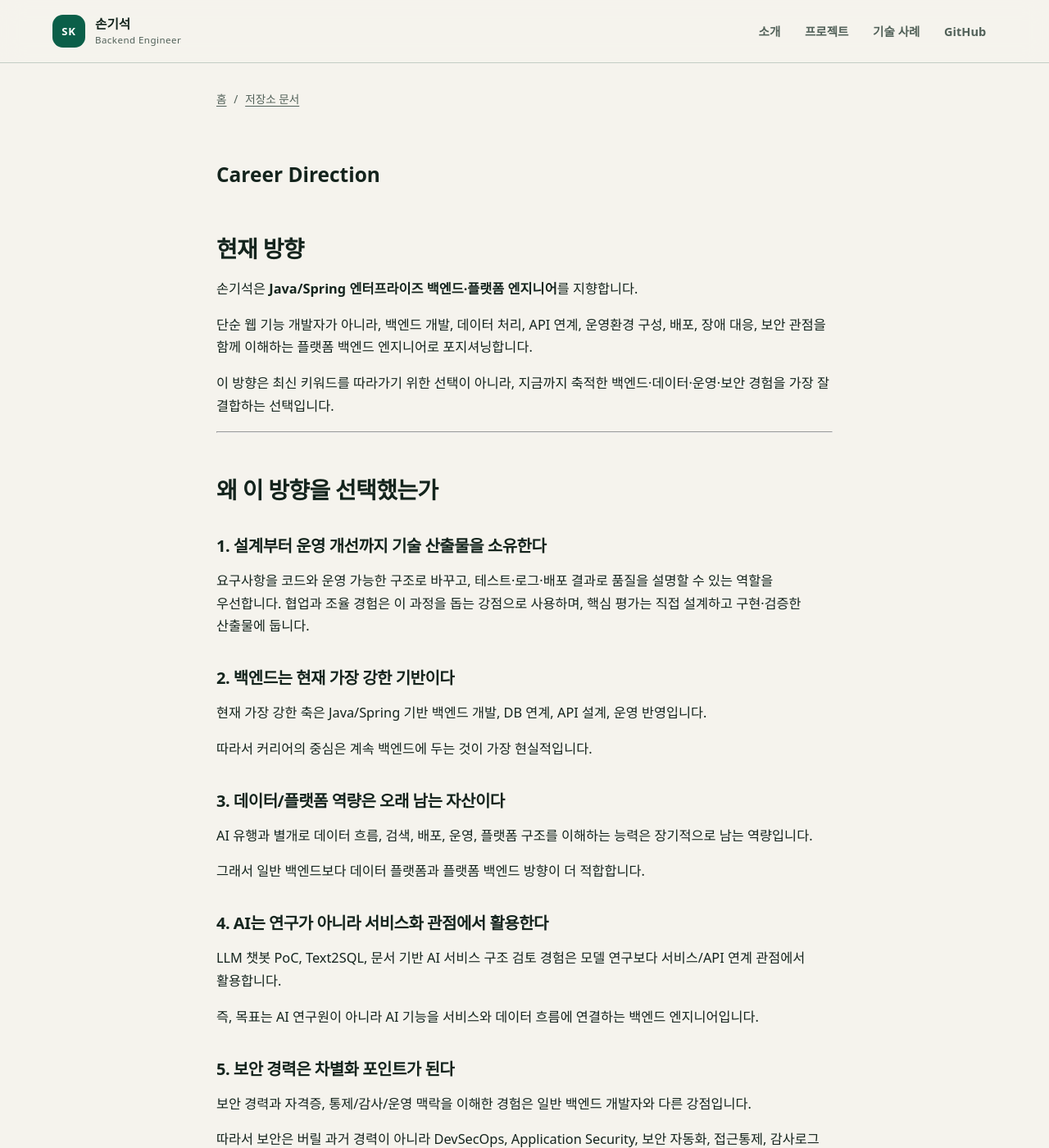
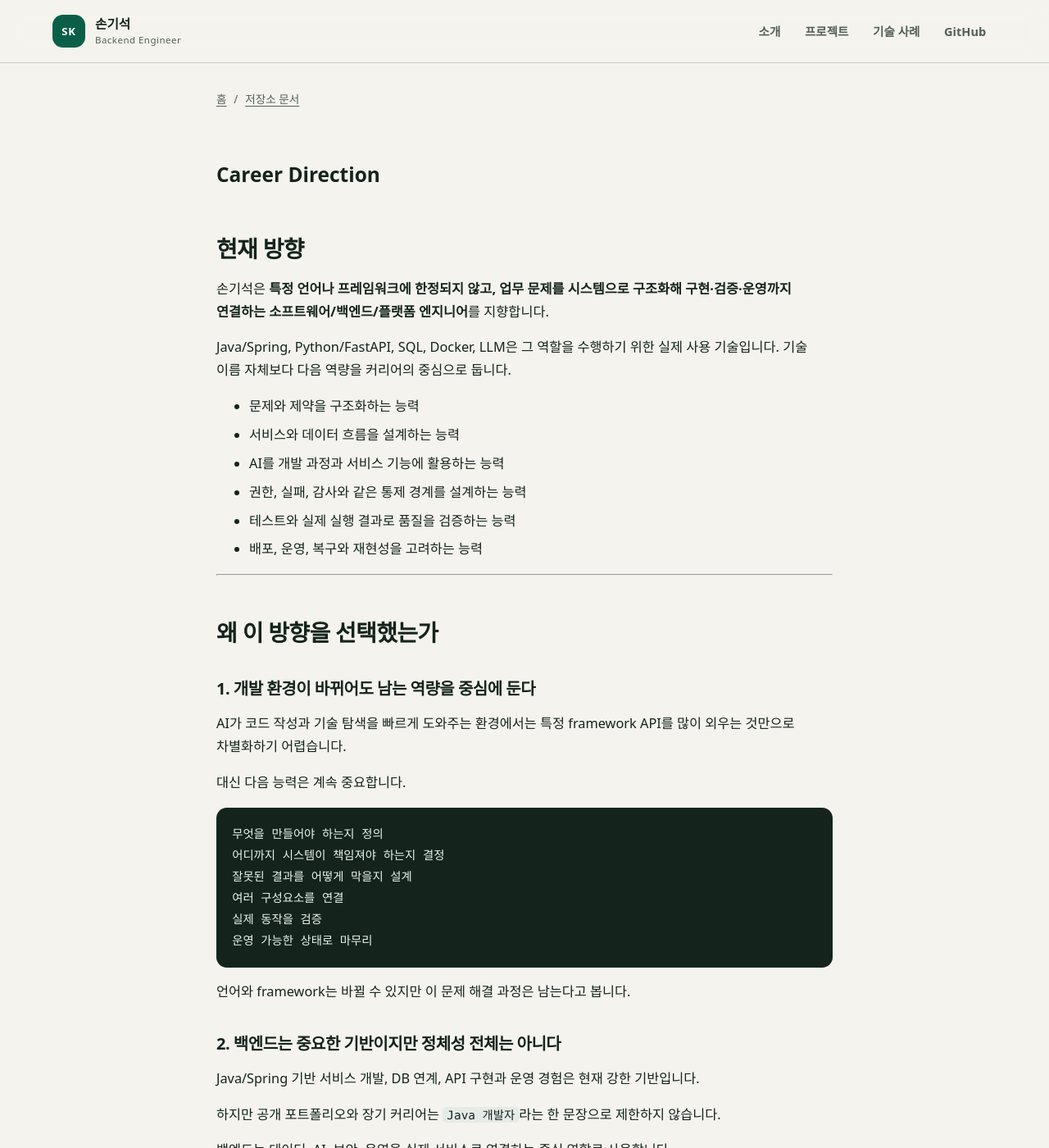
Before and after one commit to son1004007/engineering-career-portfolio, a Jekyll site: the page built from 01_profile/career-direction.md, in a window 1280 px wide and 1400 px high. Shown: the whole window at 82% size. Built offline with Jekyll 4.4.1, drawn with Linux system fonts in a browser that asks for light colours; our own code applies the rules of GitHub Pages for plain Markdown files; some of the changed text lies outside the part shown.

Commit message:
docs: broaden career direction beyond language-centric positioning

````diff
--- a/01_profile/career-direction.md
+++ b/01_profile/career-direction.md
@@ -2,134 +2,165 @@
 
 ## 현재 방향
 
-손기석은 **Java/Spring 엔터프라이즈 백엔드·플랫폼 엔지니어**를 지향합니다.
+손기석은 **특정 언어나 프레임워크에 한정되지 않고, 업무 문제를 시스템으로 구조화해 구현·검증·운영까지 연결하는 소프트웨어/백엔드/플랫폼 엔지니어**를 지향합니다.
 
-단순 웹 기능 개발자가 아니라, 백엔드 개발, 데이터 처리, API 연계, 운영환경 구성, 배포, 장애 대응, 보안 관점을 함께 이해하는 플랫폼 백엔드 엔지니어로 포지셔닝합니다.
+Java/Spring, Python/FastAPI, SQL, Docker, LLM은 그 역할을 수행하기 위한 실제 사용 기술입니다. 기술 이름 자체보다 다음 역량을 커리어의 중심으로 둡니다.
 
-이 방향은 최신 키워드를 따라가기 위한 선택이 아니라, 지금까지 축적한 백엔드·데이터·운영·보안 경험을 가장 잘 결합하는 선택입니다.
+- 문제와 제약을 구조화하는 능력
+- 서비스와 데이터 흐름을 설계하는 능력
+- AI를 개발 과정과 서비스 기능에 활용하는 능력
+- 권한, 실패, 감사와 같은 통제 경계를 설계하는 능력
+- 테스트와 실제 실행 결과로 품질을 검증하는 능력
+- 배포, 운영, 복구와 재현성을 고려하는 능력
 
 ---
 
 ## 왜 이 방향을 선택했는가
 
-### 1. 설계부터 운영 개선까지 기술 산출물을 소유한다
+### 1. 개발 환경이 바뀌어도 남는 역량을 중심에 둔다
 
-요구사항을 코드와 운영 가능한 구조로 바꾸고, 테스트·로그·배포 결과로 품질을 설명할 수 있는 역할을 우선합니다. 협업과 조율 경험은 이 과정을 돕는 강점으로 사용하며, 핵심 평가는 직접 설계하고 구현·검증한 산출물에 둡니다.
+AI가 코드 작성과 기술 탐색을 빠르게 도와주는 환경에서는 특정 framework API를 많이 외우는 것만으로 차별화하기 어렵습니다.
 
-### 2. 백엔드는 현재 가장 강한 기반이다
+대신 다음 능력은 계속 중요합니다.
 
-현재 가장 강한 축은 Java/Spring 기반 백엔드 개발, DB 연계, API 설계, 운영 반영입니다.
+```text
+무엇을 만들어야 하는지 정의
+어디까지 시스템이 책임져야 하는지 결정
+잘못된 결과를 어떻게 막을지 설계
+여러 구성요소를 연결
+실제 동작을 검증
+운영 가능한 상태로 마무리
+```
 
-따라서 커리어의 중심은 계속 백엔드에 두는 것이 가장 현실적입니다.
+언어와 framework는 바뀔 수 있지만 이 문제 해결 과정은 남는다고 봅니다.
 
-### 3. 데이터/플랫폼 역량은 오래 남는 자산이다
+### 2. 백엔드는 중요한 기반이지만 정체성 전체는 아니다
 
-AI 유행과 별개로 데이터 흐름, 검색, 배포, 운영, 플랫폼 구조를 이해하는 능력은 장기적으로 남는 역량입니다.
+Java/Spring 기반 서비스 개발, DB 연계, API 구현과 운영 경험은 현재 강한 기반입니다.
 
-그래서 일반 백엔드보다 데이터 플랫폼과 플랫폼 백엔드 방향이 더 적합합니다.
+하지만 공개 포트폴리오와 장기 커리어는 `Java 개발자`라는 한 문장으로 제한하지 않습니다.
 
-### 4. AI는 연구가 아니라 서비스화 관점에서 활용한다
+백엔드는 데이터, AI, 보안, 운영을 실제 서비스로 연결하는 중심 역할로 사용합니다.
 
-LLM 챗봇 PoC, Text2SQL, 문서 기반 AI 서비스 구조 검토 경험은 모델 연구보다 서비스/API 연계 관점에서 활용합니다.
+### 3. AI는 새로운 언어가 아니라 개발 방식과 시스템 기능의 변화다
 
-즉, 목표는 AI 연구원이 아니라 AI 기능을 서비스와 데이터 흐름에 연결하는 백엔드 엔지니어입니다.
+AI는 두 가지로 사용합니다.
 
-### 5. 보안 경력은 차별화 포인트가 된다
+```text
+개발 과정:
+조사, 계획, 구현, 테스트, 리뷰를 가속
 
-보안 경력과 자격증, 통제/감사/운영 맥락을 이해한 경험은 일반 백엔드 개발자와 다른 강점입니다.
+서비스 기능:
+자연어 이해, 초안 생성, 검색과 데이터 질의 지원
+```
 
-따라서 보안은 버릴 과거 경력이 아니라 DevSecOps, Application Security, 보안 자동화, 접근통제, 감사로그 개발로 연결할 수 있는 자산입니다.
+중요한 것은 AI를 호출하는 것보다, AI가 잘못된 결과를 만들거나 unavailable한 경우에도 시스템의 핵심 규칙과 데이터가 보호되게 만드는 것입니다.
+
+### 4. 데이터와 운영은 기술 변화에도 오래 남는 기반이다
+
+실제 업무 시스템은 결국 데이터와 운영환경 위에서 동작합니다.
+
+따라서 다음 역량을 계속 확장합니다.
+
+- 데이터 정합성과 SQL
+- API와 시스템 간 contract
+- 배포와 실행환경
+- 로그와 장애 분석
+- 복구와 재현 가능성
+
+### 5. 보안 경험은 별도 직무가 아니라 설계 관점으로 활용한다
+
+정보보안 경험을 개발과 분리된 과거 경력으로 두지 않습니다.
+
+권한, 최소 권한, 감사, 변경 추적, 실패 시 안전한 처리 같은 원칙을 시스템 설계에 함께 적용하는 차별점으로 사용합니다.
 
 ---
 
-## 커리어 방향 3축
+## 커리어 방향 4축
 
-### 1. 메인 전략
+### 1. Software / Backend Engineering
 
-**플랫폼 백엔드 개발자**
+- 업무 문제를 API, DB, 상태와 트랜잭션 구조로 구현
+- 서비스 경계와 실패 조건 설계
+- Java/Spring 또는 Python/FastAPI 등 적절한 기술 선택
+- 테스트와 운영 결과까지 책임지는 개발
 
-- Java/Spring 기반 백엔드
-- Python/FastAPI 기반 API 및 데이터 처리
-- SQL, DB 연계, 데이터 흐름 구현
-- Linux, Docker, Nginx, Tomcat, Jenkins 기반 운영 반영
-- 설계, 코드, 테스트와 운영 개선을 직접 연결하는 역할
-
-### 2. 확장 전략
-
-**데이터 플랫폼 / AI 플랫폼 백엔드**
+### 2. Data / AI Service Integration
 
 - 데이터 분석 결과의 서비스화
-- RAG, Text2SQL, 문서 기반 질의응답
-- API, DB, 문서, 검색, 로그 연계
-- 플랫폼형 서비스 백엔드 구조 설계와 구현
+- Text2SQL/NL2SQL, RAG, LLM 기반 기능
+- AI 결과 검증과 evaluation
+- API, DB, 검색, 문서와 모델의 연결
 
-### 3. 차별화 전략
+### 3. Platform / Operations
 
-**보안 + 백엔드 + 플랫폼 특화형**
+- Linux, Docker, application server와 network boundary
+- CI/CD, health verification, rollback
+- 재현 가능한 환경과 release
+- 장애 분석과 운영 증거
 
-- DevSecOps
-- Application Security
-- Secure SDLC
-- 접근권한 관리
-- 감사 로그
-- 보안 자동화
-- 개인정보보호 시스템
-- 로그/통제/감사 중심 서비스 구조 이해
+### 4. Security / Governance by Design
+
+- 인증·인가
+- 접근통제
+- 감사 이벤트
+- 최소 권한
+- fail-closed
+- artifact/provenance와 변경 추적
 
 ---
 
 ## 목표 직무
 
-### 1순위
+직무명보다 실제 업무 내용을 우선하지만, 시장에서 다음 직무군과 연결될 수 있습니다.
 
-- 데이터 플랫폼 백엔드 개발자
-- AI 플랫폼 백엔드 개발자
+### 주요 후보
+
+- Backend Engineer
 - Backend Platform Engineer
-- Data Platform Engineer
+- Platform Engineer
+- Data Platform Backend Engineer
+- AI Service / AI Platform Backend Engineer
+- Software Engineer for internal/business platforms
 - DevSecOps Engineer
 - Application Security Engineer
-- 사내 플랫폼 백엔드 개발자
-- 보안 자동화 개발자
+- 보안 자동화·권한관리·감사 시스템 개발
 
-### 2순위
+### 장기 확장
 
-- 금융권 백엔드 개발자
-- 금융 데이터 서비스 백엔드 개발자
-- 권한관리/감사로그/보안포털 개발자
-- 안정적인 중견/대기업 Java/Spring 백엔드 개발자
+- 기술 아키텍처와 품질 검토
+- IT 내부통제
+- IT Risk / IT Audit
+- 정보시스템 감리
 
-### 장기 선택지
-
-- IT 내부통제
-- ITGC
-- IT Risk
-- IT Audit
-- 감리
-
-장기 선택지는 유지하지만, 현재 1차 목표는 아닙니다.
+장기 확장은 개발과 운영을 직접 수행한 기술적 근거를 기반으로 접근합니다.
 
 ---
 
 ## 역할 선택 기준
 
-- Java/Spring 기반 업무 서비스나 플랫폼의 설계·구현 비중
-- 코드, 테스트, 배포와 운영 개선을 연결할 수 있는 책임 범위
-- 데이터·AI 기능을 실제 업무 규칙과 통제 안에 통합할 기회
-- 보안·감사·장애 대응 관점을 기술 설계에 반영할 수 있는 환경
-- 산출물의 품질과 개선 결과를 근거로 설명할 수 있는 역할
+다음 질문으로 역할을 평가합니다.
+
+1. 실제 문제와 시스템 구조를 이해하고 설계할 수 있는가
+2. 코드뿐 아니라 데이터, 테스트, 배포와 운영 결과까지 연결할 수 있는가
+3. AI를 단순 유행 기능이 아니라 업무 흐름 안에서 안전하게 활용할 수 있는가
+4. 본인의 기술적 판단과 산출물이 명확하게 남는가
+5. 권한, 실패, 변경과 감사 관점을 설계에 반영할 수 있는가
+6. 특정 vendor나 한 framework에만 종속되지 않고 역량을 확장할 수 있는가
 
 ---
 
-## 앞으로 만들고 싶은 엔지니어 이미지
+## 앞으로 보여주고 싶은 엔지니어 이미지
 
-- 단순 기능 구현자보다 서비스 구조를 이해하는 엔지니어
-- 협업 결과를 설계·코드·테스트와 운영 개선으로 연결하는 엔지니어
-- 데이터 흐름, API, 운영환경, 배포를 함께 볼 수 있는 엔지니어
-- AI를 연구가 아니라 서비스 기능으로 연결할 수 있는 엔지니어
-- 필요할 때 보안과 통제 관점까지 같이 볼 수 있는 엔지니어
+- 특정 언어를 많이 아는 사람보다 문제를 정확히 정의하는 엔지니어
+- AI가 만든 코드와 결과도 다시 검증할 수 있는 엔지니어
+- 백엔드, 데이터, AI, 보안과 운영의 경계를 연결할 수 있는 엔지니어
+- 만들었다는 설명보다 테스트와 실행 evidence를 남기는 엔지니어
+- 다른 개발자나 AI가 이어받을 수 있는 구조와 문서를 만드는 엔지니어
+- 기술이 바뀌어도 문제 해결 방식이 유지되는 엔지니어
 
 ---
 
 ## 한 줄 요약
 
-손기석은 **Java/Spring 엔터프라이즈 백엔드를 중심으로 Python·AI Agent 통합 역량과 보안 관점을 확장하는 실무형 플랫폼 엔지니어**를 지향합니다.
+손기석은 **문제를 시스템으로 구조화하고 AI와 적절한 기술을 활용해 구현하며, 검증과 운영까지 끝낼 수 있는 소프트웨어/백엔드/플랫폼 엔지니어**를 지향합니다.
````
